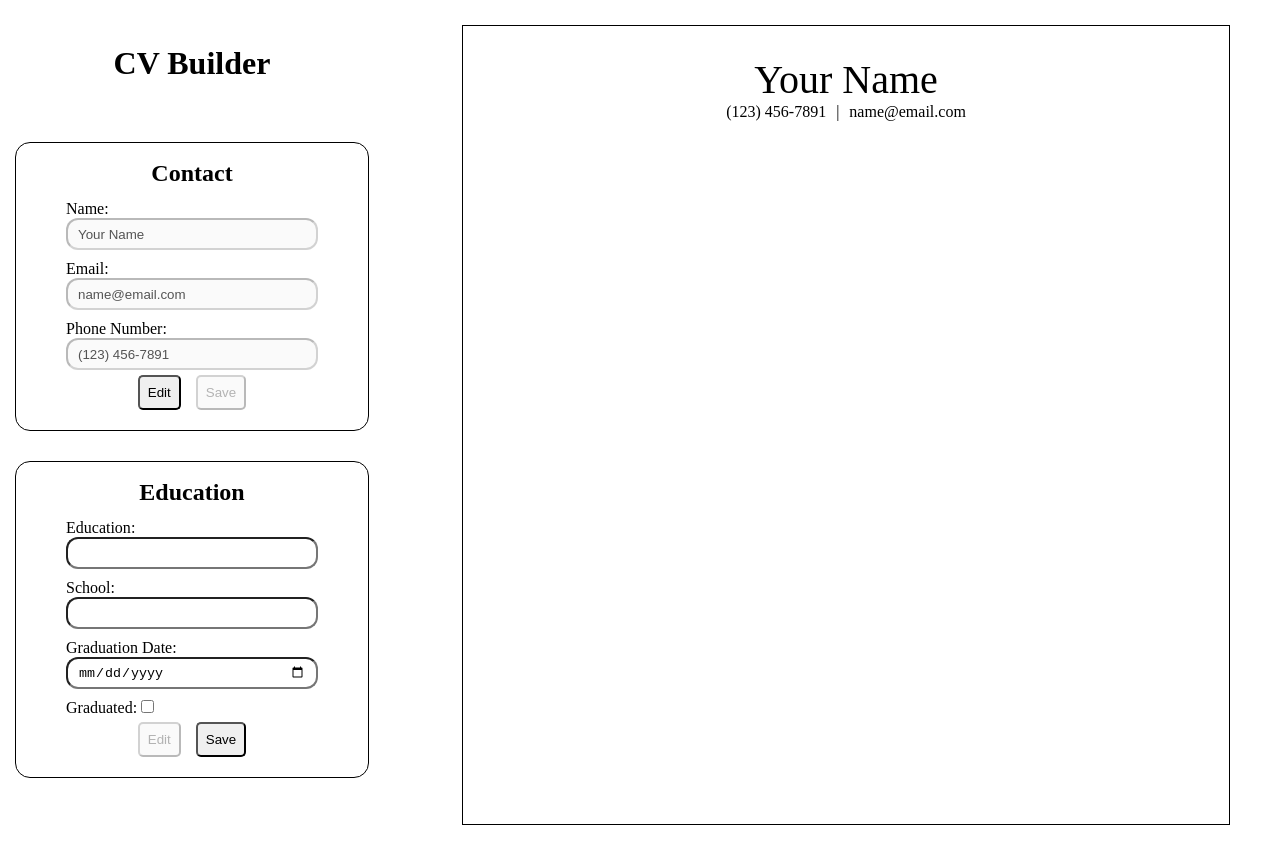
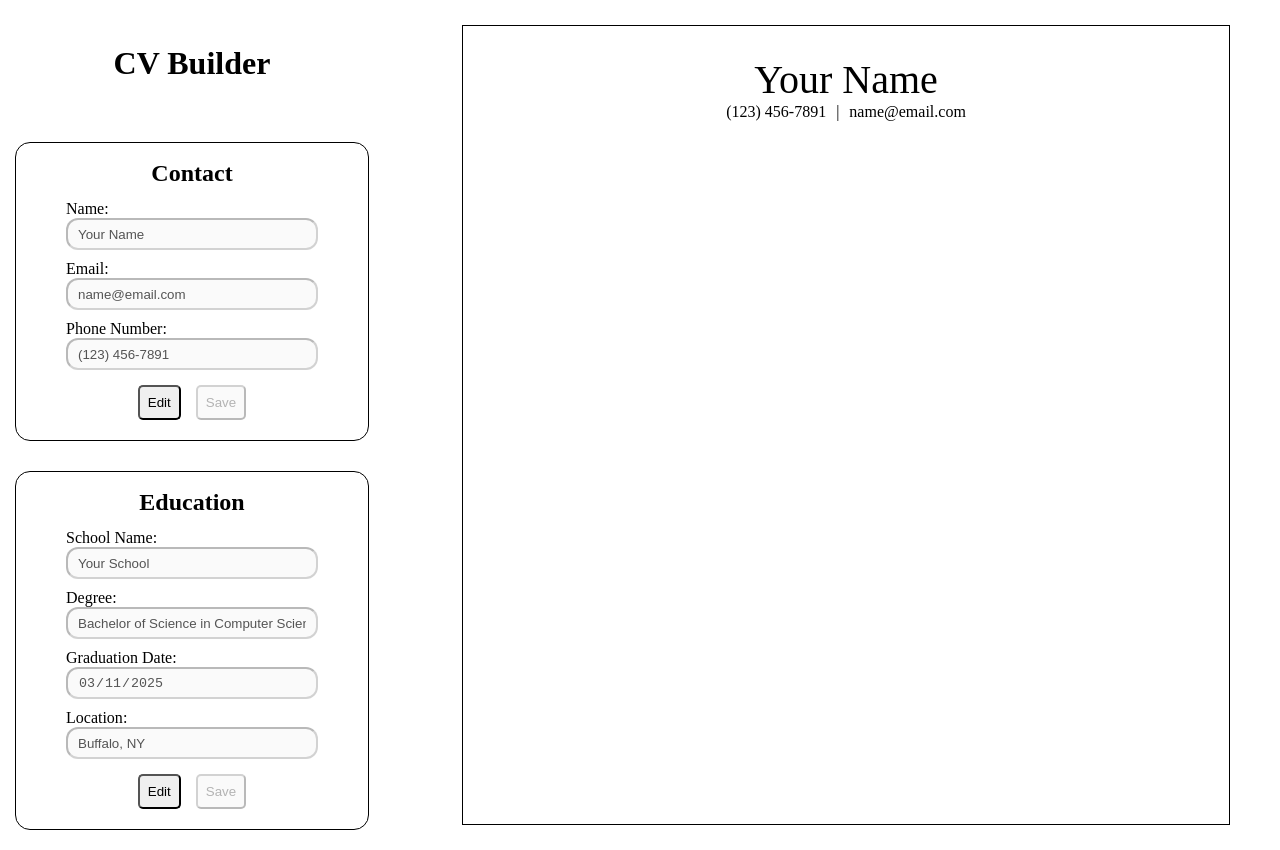
Before and after one commit to dfitch96/cv-app, a React (Vite) app: page / in a window 1280 px wide. Built offline with nearby package versions, Linux system fonts and the light colour scheme.

Commit message:
added state to EducationCard for toggling inputs. added state to App for managing form data

```diff
--- a/src/App.jsx
+++ b/src/App.jsx
@@ -18,6 +18,20 @@ function App() {
   });
 
 
+  const [educationFormData, setEducationFormData] = useState({
+    school: 'Your School',
+    degree: 'Bachelor of Science in Computer Science',
+    gradDate: new Date().toISOString().split('T')[0],
+    location: 'Buffalo, NY'
+  });
+
+
+  function handleEducationInputOnChange(e){
+    setEducationFormData({
+      ...educationFormData,
+      [e.target.id]: e.target.value
+    })
+  }
 
   function handleContactInputOnChange(e){
     setContactFormData({
@@ -31,7 +45,7 @@ function App() {
       <div className="input-container">
         <Header />
         <ContactCard formData={contactFormData} handleInputOnChange={handleContactInputOnChange} setCVData={setContactCVData} />
-        <EducationCard />
+        <EducationCard formData={educationFormData} handleInputOnChange={handleEducationInputOnChange} />
       </div>
       <div className="cv-container">
         <CVHeader formData={contactCVData}/>
--- a/src/components/EducationCard.jsx
+++ b/src/components/EducationCard.jsx
@@ -1,19 +1,32 @@
 
-import {Input, CheckBox} from "./Input";
+import { useState } from "react";
+import {Input} from "./Input";
 import ButtonGroup from "./ButtonGroup";
 
 
-export default function EducationCard(){
+export default function EducationCard({formData, handleInputOnChange}){
+  const [isDisabled, setIsDisabled] = useState(true);
+
+  function handleEditOnClick(){
+    setIsDisabled(false);
+  }
+
+  function handleSaveOnClick(e){
+    e.preventDefault();
+    setIsDisabled(true);
+    console.log('education saved');
+  }
+
 
   return (
      <div className="card">
         <h2 className="card-header">Education</h2>
-        <form>
-          <Input id="education" labelText="Education" type="text"/>
-          <Input id="email" labelText="School" type="text"/>
-          <Input id="grad-date" labelText="Graduation Date" type="date"/>
-          <CheckBox id="enrolled" labelText="Graduated" type="checkbox"/>
-          <ButtonGroup/>
+        <form onSubmit={handleSaveOnClick}>
+          <Input id="school" labelText="School Name" type="text" disabled={isDisabled} value={formData.school} onChange={handleInputOnChange} />
+          <Input id="degree" labelText="Degree" type="text" disabled={isDisabled} value={formData.degree} onChange={handleInputOnChange}/>
+          <Input id="gradDate" labelText="Graduation Date" type="date" disabled={isDisabled} value={formData.gradDate} onChange={handleInputOnChange}/>
+          <Input id="location" labelText="Location" type="text" disabled={isDisabled} value={formData.location} onChange={handleInputOnChange}/>
+          <ButtonGroup disabled={isDisabled} handleEdit={handleEditOnClick} />
         </form>
       </div>
   )
--- a/src/components/Input.jsx
+++ b/src/components/Input.jsx
@@ -15,15 +15,3 @@ export function Input({id, labelText, type, disabled, value, onChange}){
   )
 
 }
-
-export function CheckBox({id, labelText, disabled, value, onChange}){
-  return (
-    <div className='checkbox-div'>
-      <label htmlFor={id}>
-        {labelText}
-        {': '}
-      </label>
-      <input type="checkbox" id={id} name={id} value={value} disabled={disabled} onChange={onChange} required/>
-    </div>
-  )
-}
--- a/src/styles/Input.css
+++ b/src/styles/Input.css
@@ -45,6 +45,7 @@ form > .checkbox-div{
   justify-content: center;
   align-items: center;
   gap: 15px;
+  padding-top: 10px;
 }
 
 .button-group button{
```
